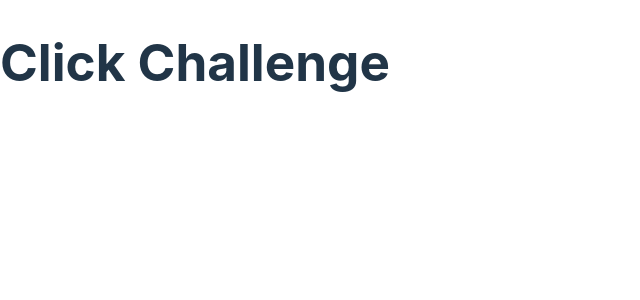
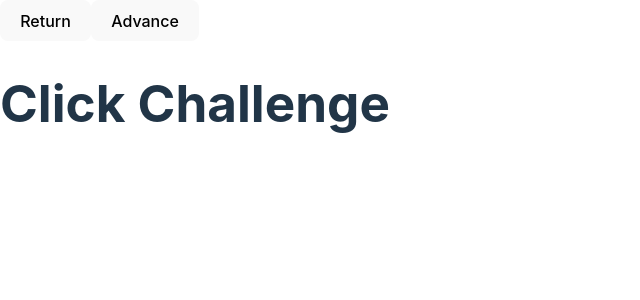
Before and after one commit to Daniel-derf/click-react-project, a React (Vite) app: page / in a window 1280 px wide. Shown: the top 300 px of the page, without its empty margins (0-640 px from the left). Built offline with nearby package versions, Linux system fonts and the light colour scheme.

Commit message:
return btn

```diff
--- a/src/App.jsx
+++ b/src/App.jsx
@@ -14,16 +14,34 @@ function App() {
 
   }
 
-  return (
+  const handleAdvanceBtn = () => {}
+
+  const handleReturnBtn = () => {
+    setClicks([...clicks.slice(0, -1)])
+
+    console.log(clicks.slice(0, -1))
+
+    console.log('teste')
+  }
+
+  return (<>
+    <div className='btns-div'>
+      <button onClick={handleReturnBtn}>Return</button>
+      <button onClick={handleAdvanceBtn}>Advance</button>
+    </div>
+
     <div className='container' onClick={handleClick}>
 
     <h1>Click Challenge</h1>
+
+
+
 
     {clicks.map(click=>(
       <Click key={click.id} positionX={click.x} positionY={click.y} />
     ))}
 
-    </div>
+    </div></>
   )
 }
 
--- a/src/components/Click.jsx
+++ b/src/components/Click.jsx
@@ -1,8 +1,6 @@
 import React from 'react'
 
 const Click = ({positionY, positionX}) => {
-
-  console.log(positionX, positionY)
 
 
   const style = {
```
